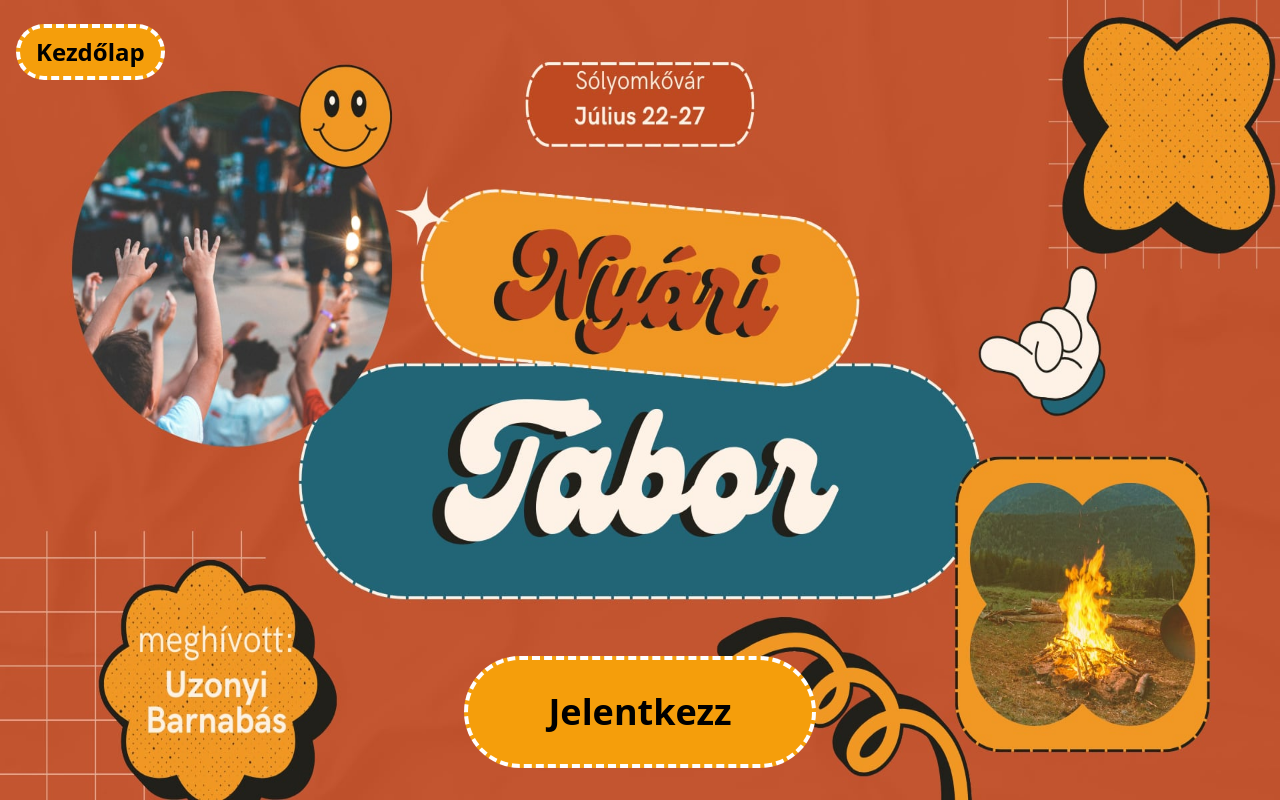
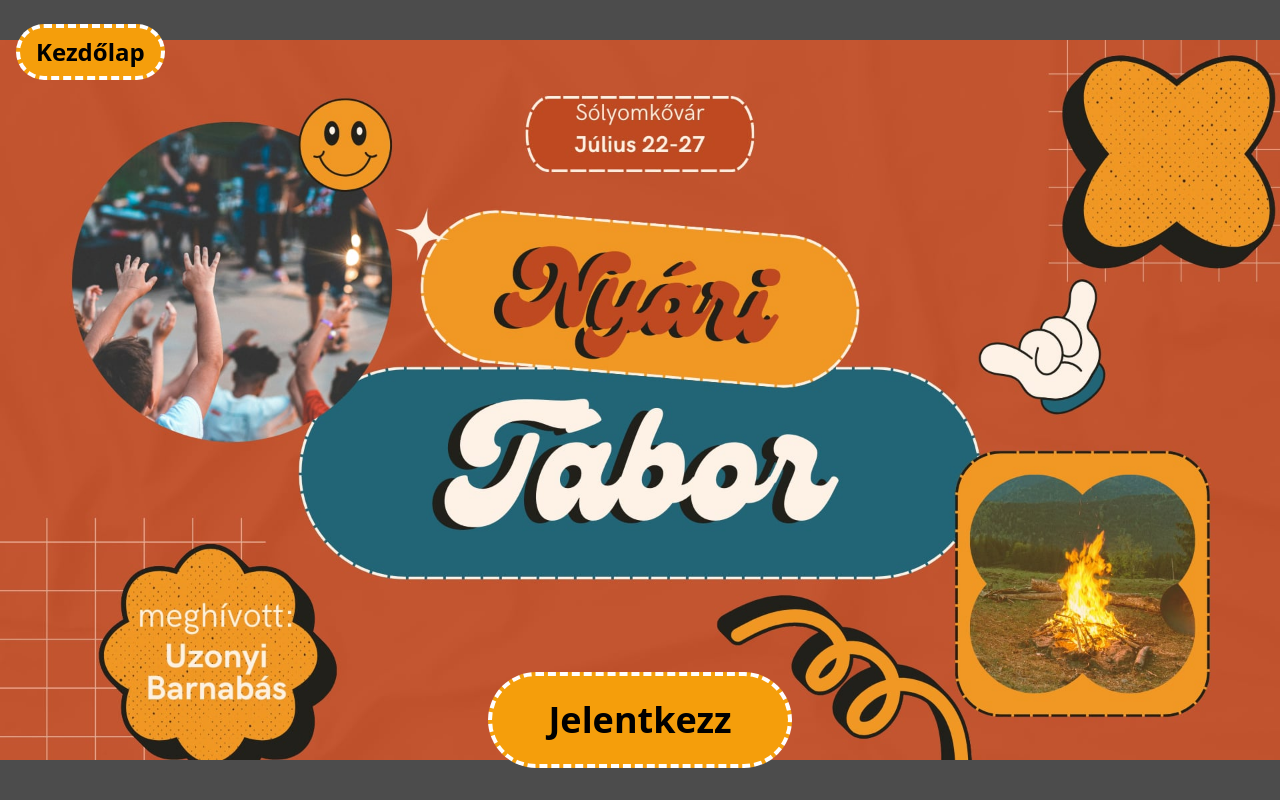
Before and after one commit to RolandSzB/VaradifiVUE, a Vue app: page / in a window 1280 px wide. Built offline with nearby package versions, Linux system fonts and the light colour scheme.

Commit message:
builded for deploy

```diff
--- a/src/components/EventPopup.vue
+++ b/src/components/EventPopup.vue
@@ -1,12 +1,12 @@
 <template>
   <div class="popup-overlay" v-if="visible">
-    <div class="flex relative h-screen w-full">
+    <div class="flex h-9/12 w-full">
       <img src="../images/tabor.png" class="hidden xl:block w-full h-full" />
       <img
         src="../images/taborAndroid.png"
-        class="w-full h-full xl:hidden object-cover"
+        class="w-screen h-screen xl:hidden object-cover"
       />
-      <div class="absolute bottom-0 left-32 xl:top-0 xl:left-0 mt-4 ml-4 z-10">
+      <div class="absolute bottom-0 left-28 xl:top-0 xl:left-0 mt-4 ml-4 z-10">
         <button
           @click="closePopup"
           class="heartbeat rounded-full border-4 border-dashed border-white bg-amber-500 py-2 px-4 my-2 hover:bg-amber-700 hover:text-white text-black text-center text-xl xl:text-2xl font-bold"
@@ -22,7 +22,8 @@
             class="flex mx-auto max-w-max"
           >
             <button
-              class="heartbeat rounded-full border-4 border-dashed border-white bg-amber-500 py-8 px-20 my-10 xl:my-2 mx-16 xl:mx-40 hover:bg-amber-700 hover:text-white text-black text-center text-xl xl:text-4xl font-bold"
+              @click="closePopup"
+              class="heartbeat rounded-full border-4 border-dashed border-white bg-amber-500 py-6 px-14 my-10 xl:my-2 mx-16 xl:mx-40 hover:bg-amber-700 hover:text-white text-black text-center text-xl xl:text-4xl font-bold"
             >
               Jelentkezz
             </button>
```
Also changed, not shown: 2 other files (tests, documents, lock files or other folders).
